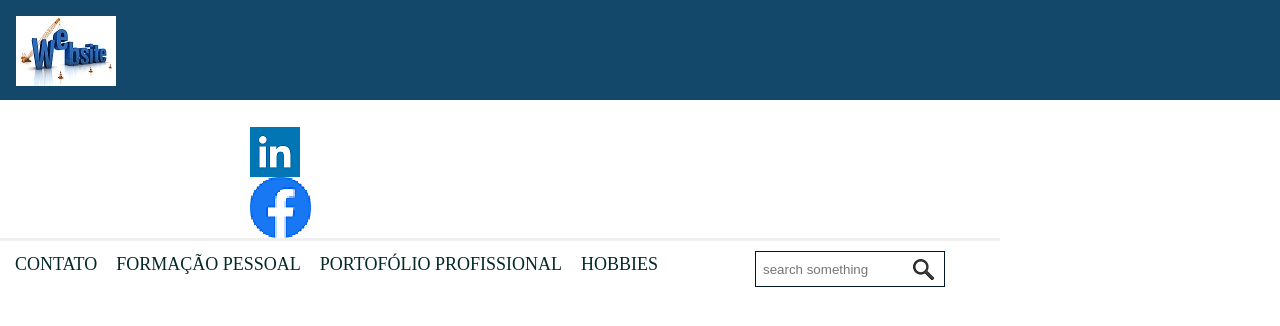
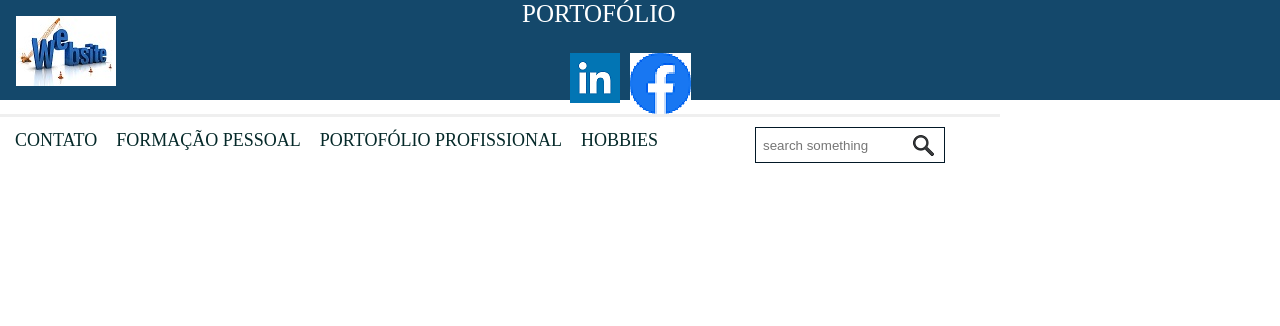
Before and after one commit to AbelHammes/abelhammes.github.io, a plain HTML site: page index.html in a window 1280 px wide. Drawn offline with Linux system fonts and the light colour scheme.

Commit message:
Add files via upload

```diff
--- a/main.css
+++ b/main.css
@@ -24,13 +24,13 @@ main{
     font-size: 25px;
     color: white;
     float: left;
-    width: 30%;
+    width: 70%;
     text-decoration: none;
     text-transform: uppercase;
 }
 .logo{
     padding: 16px;
-    width: 50%;
+    width: 70%;
     float: left;
 
 }
```
